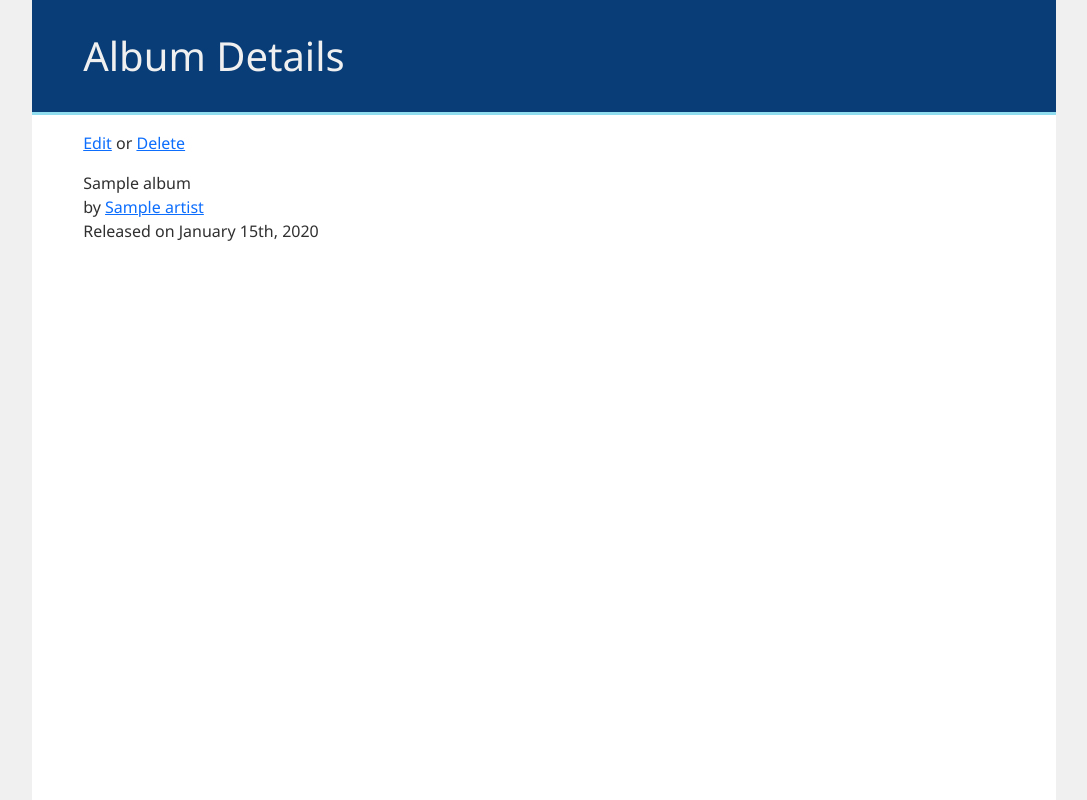
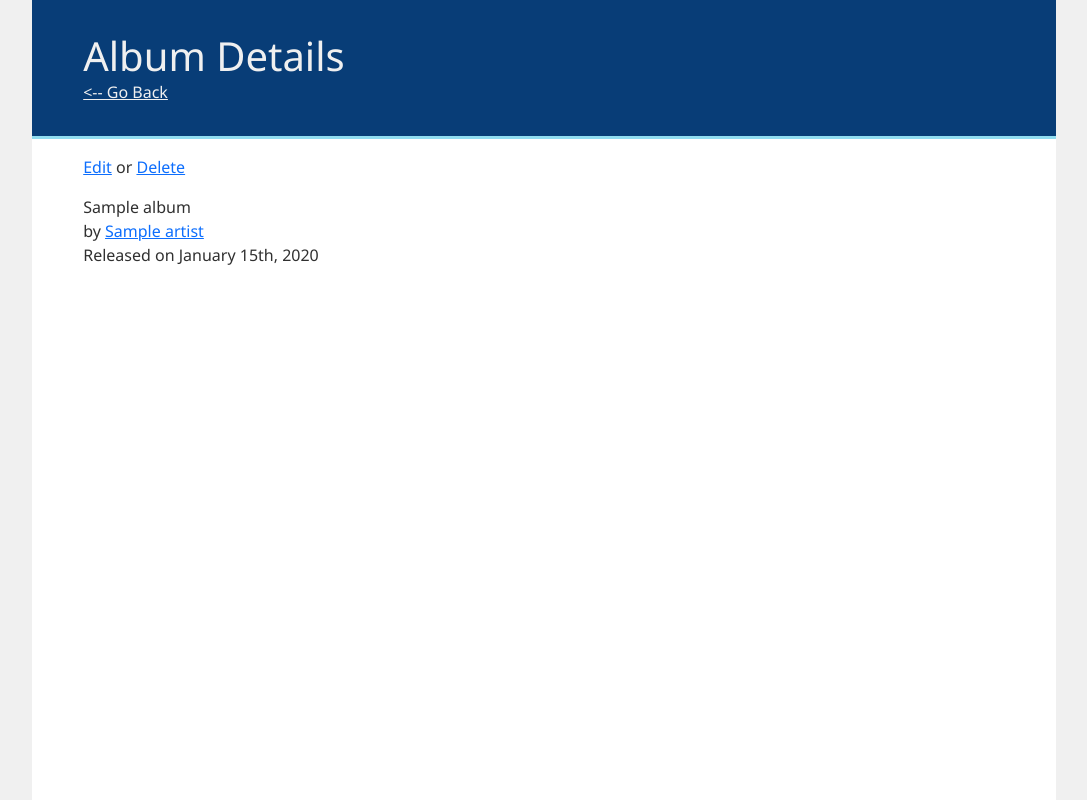
Before and after one commit to Momentum-Team-14/django-music-collection-leximainw, a Django app: page /albums/1/ in a window 1280 px wide. Shown: the whole page, without its empty margins (96-1183 px from the left). Run offline with Django 4.2, Linux system fonts and the light colour scheme; tables that the repository leaves empty hold one stand-in row (values such as "Sample post"); some libraries are stand-ins or nearby versions.

Commit message:
create back URL

```diff
--- a/albums/views.py
+++ b/albums/views.py
@@ -2,6 +2,7 @@ from django.shortcuts import (
     get_object_or_404,
     redirect,
     render,
+    resolve_url,
 )
 from django.utils import timezone
 from .forms import (
@@ -27,6 +28,7 @@ def album_details(request, pk=None):
     return render(request, 'albums/album_details.html', {
         'page_name': 'Album Details',
         'album': album,
+        'back_url': resolve_url('Album list'),
     })
 
 
@@ -43,6 +45,7 @@ def album_new(request):
             'page_name': 'Create Album',
             'form': form,
             'button_text': 'Create',
+            'back_url': resolve_url('Album list'),
         })
 
 
@@ -68,6 +71,7 @@ def album_edit(request, pk=None):
             'page_name': 'Edit Album',
             'form': form,
             'button_text': 'Save',
+            'back_url': resolve_url('Album details', pk=album.pk),
         })
 
 
@@ -83,6 +87,7 @@ def album_delete(request, pk=None):
         return render(request, 'albums/delete_form.html', {
             'page_name': 'Delete Album',
             'confirm_text': album.title,
+            'back_url': resolve_url('Album details', pk=album.pk),
         })
 
 
@@ -101,6 +106,7 @@ def artist_details(request, pk=None):
         'page_name': 'Artist Details',
         'artist': artist,
         'albums': albums,
+        'back_url': resolve_url('Artist list'),
     })
 
 
@@ -117,6 +123,7 @@ def artist_new(request, pk=None):
             'page_name': 'Create Artist',
             'form': form,
             'button_text': 'Create',
+            'back_url': resolve_url('Artist list'),
         })
 
 
@@ -138,6 +145,7 @@ def artist_edit(request, pk=None):
             'page_name': 'Edit Artist',
             'form': form,
             'button_text': 'Save',
+            'back_url': resolve_url('Artist details', pk=artist.pk),
         })
 
 
@@ -152,5 +160,6 @@ def artist_delete(request, pk=None):
     else:
         return render(request, 'albums/delete_form.html', {
             'page_name': 'Delete Artist',
-            'confirm_text': artist.name
+            'confirm_text': artist.name,
+            'back_url': resolve_url('Artist details', pk=artist.pk),
         })
--- a/templates/base.html
+++ b/templates/base.html
@@ -14,6 +14,7 @@
         <header>
             <div class="spacer">
                 <h1>{% if page_name %}{{ page_name }}{% else %}{{ site_name }}{% endif %}</h1>
+                {% if back_url %}<div><a href="{{ back_url }}"><-- Go Back</a></div>{% endif %}
             </div>
         </header>
         <main>
```
